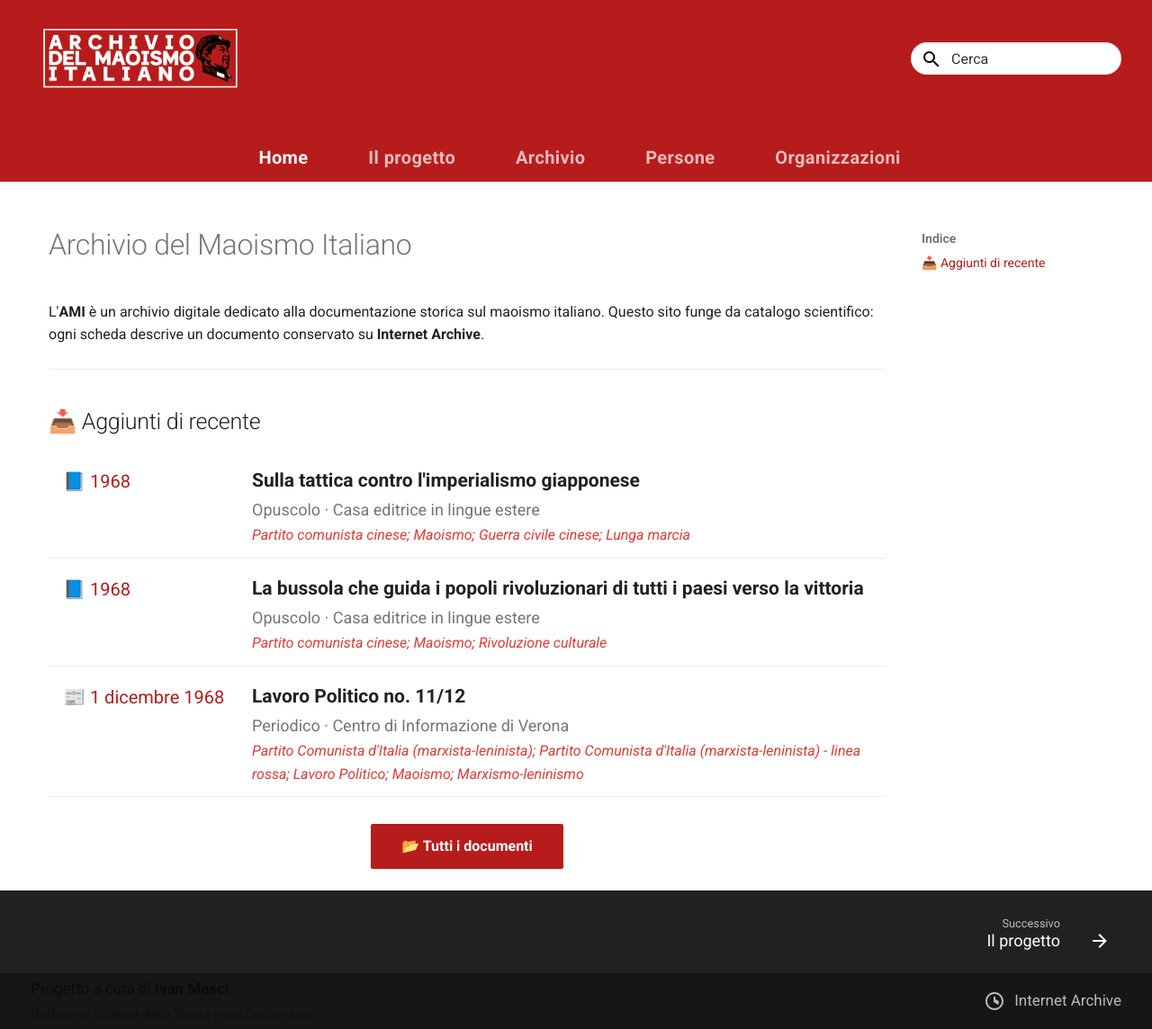
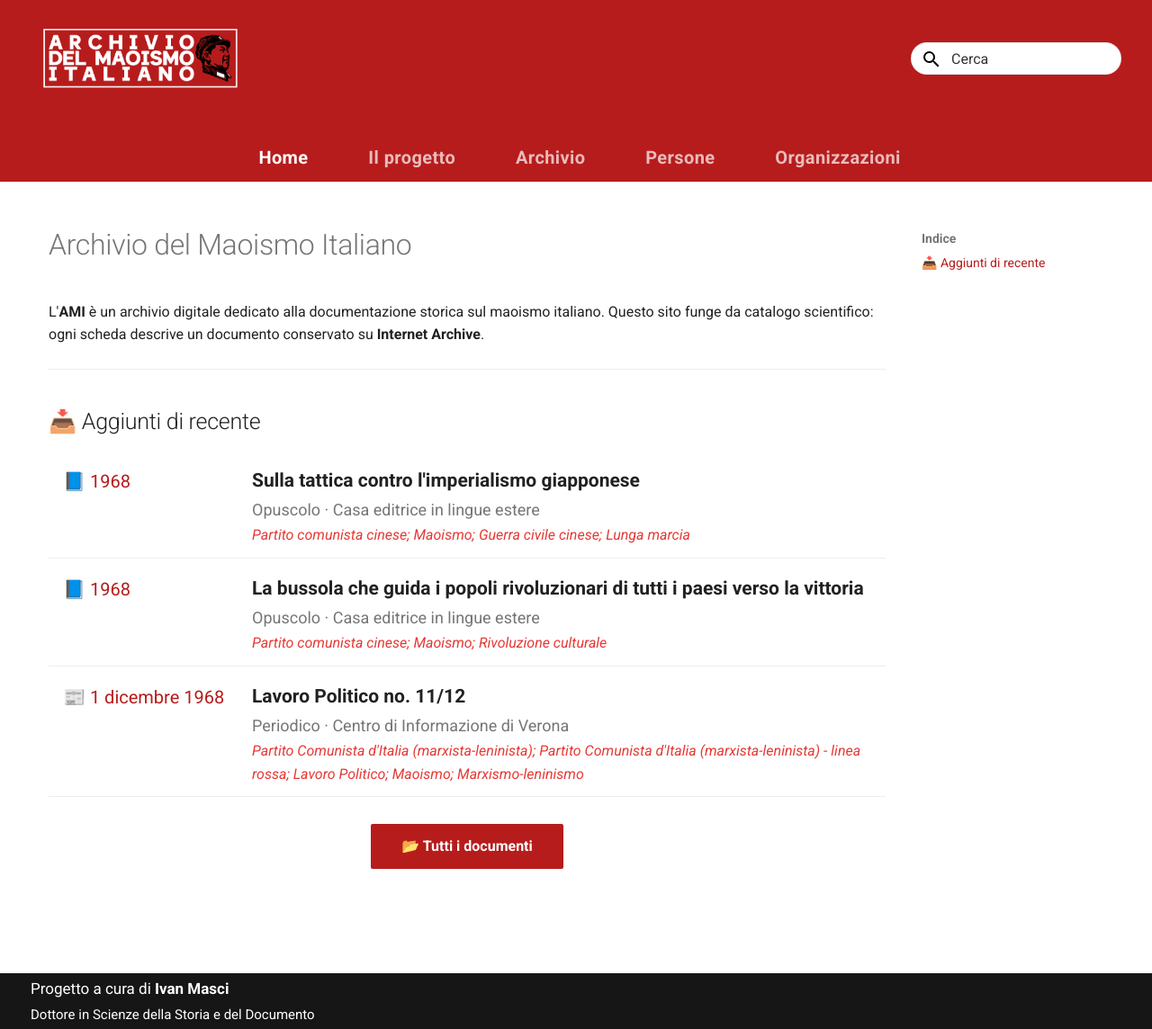
Before and after one commit to AMI-AIM/archivio-maoismo-italiano, an MkDocs documentation site: the page built from docs/index.md, in a window 1280 px wide and 1144 px high. Shown: the whole window at 90% size. Built offline with MkDocs 1.6.1 and Material for MkDocs 9.7.7, drawn with Linux system fonts in a browser that asks for light colours.

```diff
--- a/docs/stylesheets/extra.css
+++ b/docs/stylesheets/extra.css
@@ -195,12 +195,16 @@
 
 .md-footer-copyright__text {
     font-size: 0.85rem;
-    color: var(--md-default-fg-color--light);
+    color: #ffffff !important; /* Forza bianco */
 }
 
 .md-footer-copyright__subtext {
     font-size: 0.75rem;
-    color: var(--md-default-fg-color--lighter);
+    color: #ffffff !important; /* Forza bianco */
+}
+
+.md-footer-copyright__text strong {
+    color: #ffffff !important; /* Assicura che anche il grassetto sia bianco */
 }
 
 .md-footer-social {
@@ -211,22 +215,22 @@
 .md-footer-social__link {
     display: flex;
     align-items: center;
-    gap: 0.5rem;
-    color: var(--md-default-fg-color--light);
+    color: #ffffff !important; /* Colore bianco per l'icona */
+    font-size: 2rem; /* Dimensione dell'icona */
     text-decoration: none;
-    font-size: 0.85rem;
     transition: color 0.2s;
 }
 
 .md-footer-social__link:hover {
-    color: var(--md-primary-fg-color);
+    color: var(--md-primary-fg-color) !important; /* Cambia colore al passaggio del mouse */
 }
 
-.md-footer-social__link svg {
-    width: 24px;
-    height: 24px;
+/* Nasconde la striscia superiore di navigazione (Precedente/Successivo) */
+.md-footer__inner {
+    display: none !important;
 }
 
+/* Responsive */
 @media (max-width: 600px) {
     .md-footer-meta__inner {
         flex-direction: column;
--- a/overrides/partials/footer.html
+++ b/overrides/partials/footer.html
@@ -1,47 +1,9 @@
 <!-- overrides/partials/footer.html -->
 <footer class="md-footer">
-
-  <!-- Link di navigazione precedente/successivo (se presenti) -->
-  {% if page.previous_page or page.next_page %}
-    <nav class="md-footer__inner md-grid" aria-label="{{ lang.t('footer') }}">
-      {% if page.previous_page %}
-        <a href="{{ page.previous_page.url | url }}" class="md-footer__link md-footer__link--prev" rel="prev">
-          <div class="md-footer__button md-icon">
-            {% include ".icons/material/arrow-left.svg" %}
-          </div>
-          <div class="md-footer__title">
-            <span class="md-footer__direction">
-              {{ lang.t("footer.previous") }}
-            </span>
-            <div class="md-ellipsis">
-              {{ page.previous_page.title }}
-            </div>
-          </div>
-        </a>
-      {% endif %}
-      {% if page.next_page %}
-        <a href="{{ page.next_page.url | url }}" class="md-footer__link md-footer__link--next" rel="next">
-          <div class="md-footer__title">
-            <span class="md-footer__direction">
-              {{ lang.t("footer.next") }}
-            </span>
-            <div class="md-ellipsis">
-              {{ page.next_page.title }}
-            </div>
-          </div>
-          <div class="md-footer__button md-icon">
-            {% include ".icons/material/arrow-right.svg" %}
-          </div>
-        </a>
-      {% endif %}
-    </nav>
-  {% endif %}
-
-  <!-- Footer personalizzato -->
   <div class="md-footer-meta md-typeset">
     <div class="md-footer-meta__inner md-grid">
 
-      <!-- Lato sinistro: Testo con autore e titolo -->
+      <!-- Lato sinistro: Testo bianco -->
       <div class="md-footer-copyright">
         <div class="md-footer-copyright__text">
           Progetto a cura di <strong>Ivan Masci</strong>
@@ -51,17 +13,14 @@
         </div>
       </div>
 
-      <!-- Lato destro: Link a Internet Archive con logo -->
+      <!-- Lato destro: Solo icona Internet Archive (senza testo) -->
       <div class="md-footer-social">
         <a href="https://archive.org/details/@ivan_masci/lists/1/archivio-del-maoismo-italiano"
            target="_blank"
            rel="noopener"
            title="Archivio del Maoismo Italiano su Internet Archive"
            class="md-footer-social__link">
-          <svg xmlns="http://www.w3.org/2000/svg" viewBox="0 0 24 24" width="24" height="24">
-            <path fill="currentColor" d="M12 2C6.48 2 2 6.48 2 12s4.48 10 10 10 10-4.48 10-10S17.52 2 12 2zm0 18c-4.41 0-8-3.59-8-8s3.59-8 8-8 8 3.59 8 8-3.59 8-8 8zm1-13h-2v6l5.25 3.15L17 12.23l-4-2.37V7z"/>
-          </svg>
-          <span>Internet Archive</span>
+          <i class="fa-brands fa-internet-archive"></i>
         </a>
       </div>
 
```
Also changed, not shown: docs/documenti.json (+12 -12 lines).
